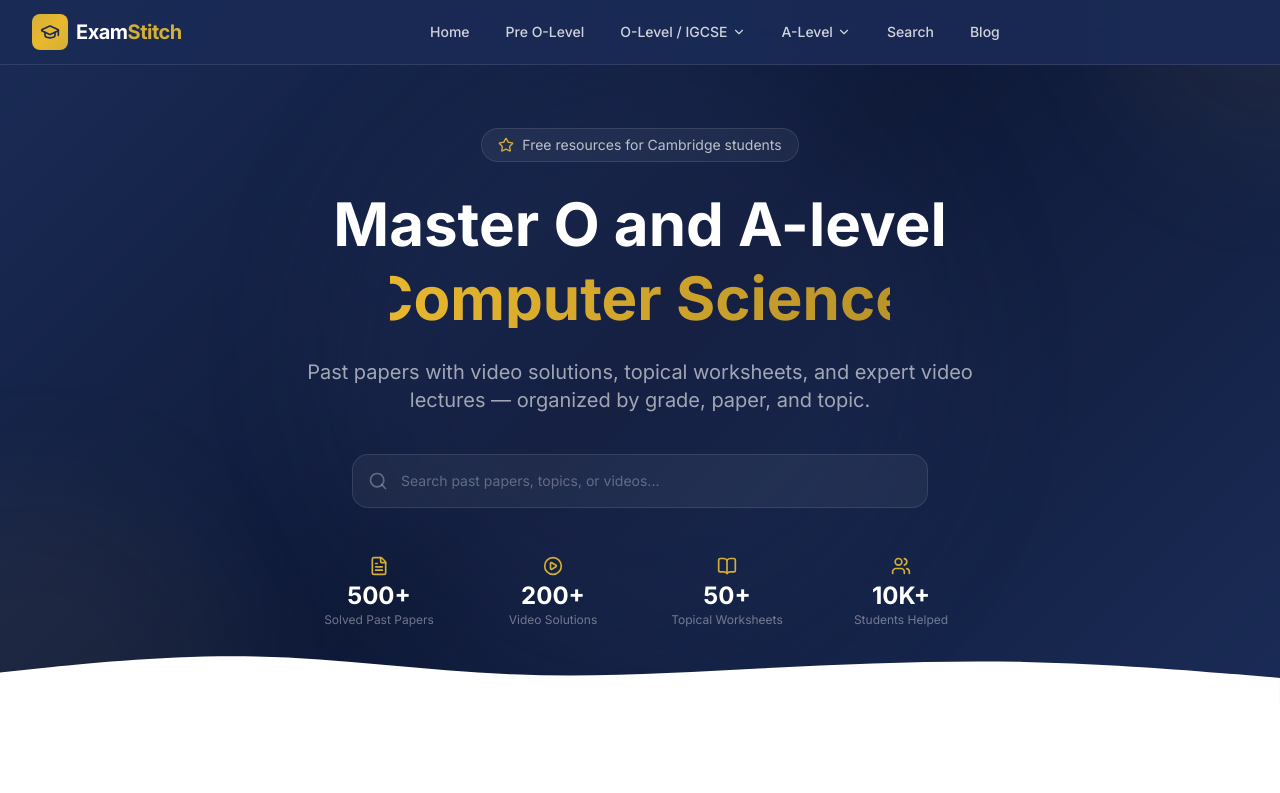
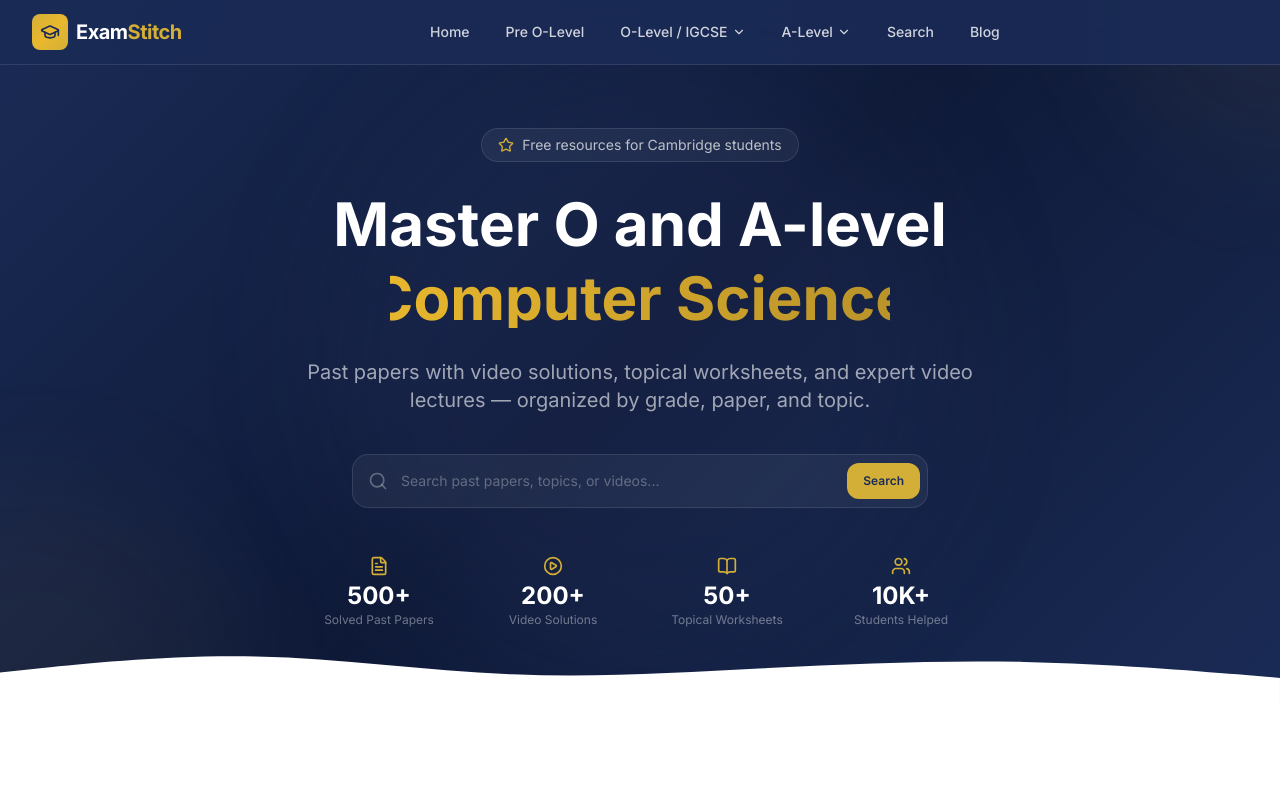
Before and after one commit to arfeen306-design/examstitch, a Next.js app: page / in a window 1280 px wide. Shown: the top 793 px of the page. Built offline with nearby package versions, Linux system fonts and the light colour scheme.

Commit message:
fix: homepage search bar now routes to /search?q= — was a dead input with no form

```diff
--- a/src/app/page.tsx
+++ b/src/app/page.tsx
@@ -122,15 +122,24 @@ export default function HomePage() {
 
             {/* Search Bar */}
             <motion.div variants={fadeUp} custom={3} className="max-w-xl mx-auto mb-12">
-              <div className="relative group">
-                <Search className="absolute left-4 top-1/2 -translate-y-1/2 w-5 h-5 text-white/30 group-focus-within:text-gold-500 transition-colors" />
+              <form method="GET" action="/search" className="relative group">
+                <Search className="absolute left-4 top-1/2 -translate-y-1/2 w-5 h-5 text-white/30 group-focus-within:text-gold-500 transition-colors pointer-events-none" />
                 <input
                   type="text"
+                  name="q"
                   placeholder="Search past papers, topics, or videos..."
-                  className="w-full pl-12 pr-4 py-4 bg-white/5 border border-white/10 rounded-2xl text-white placeholder:text-white/30 focus:outline-none focus:border-gold-500/50 focus:ring-2 focus:ring-gold-500/20 focus:bg-white/10 transition-all text-sm"
+                  className="w-full pl-12 pr-28 py-4 bg-white/5 border border-white/10 rounded-2xl text-white placeholder:text-white/30 focus:outline-none focus:border-gold-500/50 focus:ring-2 focus:ring-gold-500/20 focus:bg-white/10 transition-all text-sm"
+                  autoComplete="off"
                 />
-              </div>
+                <button
+                  type="submit"
+                  className="absolute right-2 top-1/2 -translate-y-1/2 bg-gold-500 hover:bg-gold-400 text-navy-900 font-semibold text-xs px-4 py-2.5 rounded-xl transition-colors"
+                >
+                  Search
+                </button>
+              </form>
             </motion.div>
+
 
             {/* Quick Stats */}
             <motion.div variants={fadeUp} custom={4} className="grid grid-cols-2 sm:grid-cols-4 gap-6 max-w-2xl mx-auto">
```
